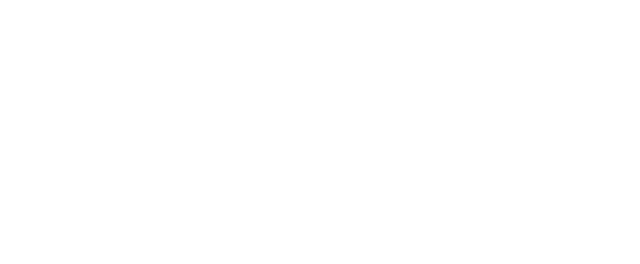
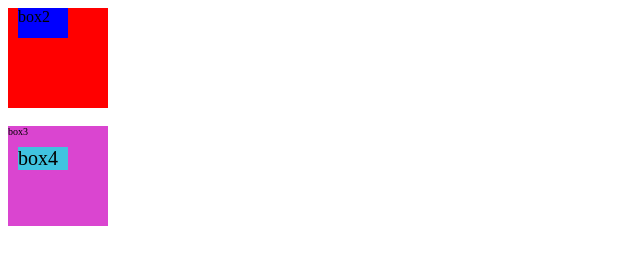
Before and after one commit to nikitanimore992/LearnHTMLCSS, a plain HTML site: page learnHTMLCSS/CSS/level3/index.html in a window 1280 px wide. Shown: the whole page, without its empty margins (0-640 px from the left). Drawn offline with Linux system fonts and the light colour scheme.

Commit message:
reletive units like % em rem vh vw

```diff
--- a/learnHTMLCSS/CSS/level3/index.html
+++ b/learnHTMLCSS/CSS/level3/index.html
@@ -3,9 +3,20 @@
 <head>
     <meta charset="UTF-8">
     <meta name="viewport" content="width=device-width, initial-scale=1.0">
-    <title>Document</title>
+    <title>level 4</title>
+    <link rel="stylesheet" href="/learnHTMLCSS/CSS/level3/style.css">
+
 </head>
 <body>
+    <!-- percentage relative unit -->
+    <div id="box1">
+        <div id="box2">box2</div>
+    </div>
+    <br>
+    <!--em relative unit  -->
+    <div id="box3">box3
+        <div id="box4">box4</div>
+    </div>
 
 </body>
 </html>
--- a/learnHTMLCSS/CSS/level3/style.css
+++ b/learnHTMLCSS/CSS/level3/style.css
@@ -0,0 +1,32 @@
+
+/* percentage relative unit  */
+#box1{
+    width: 100px;
+    height: 100px;
+    background-color: red;
+}
+#box2{
+    width: 50px;
+    height: 30%;
+    background-color: blue;
+    margin-left: 10%;
+}
+
+ /* relative unit */
+ #box3{
+    width: 100px;
+    height: 100px;
+    background-color: rgb(218, 69, 208);
+    font-size: 10px;
+
+}
+#box4{
+    width: 50%;
+    /* height: 50%; */
+    background-color: rgb(64, 195, 224);
+    margin-left: 10%;
+    margin-top: 10%;
+    font-size: 2em;
+    /* font-size: 2rem; */
+    /* height: 50vh; */
+}
```
Also changed, not shown: 1 other file.
